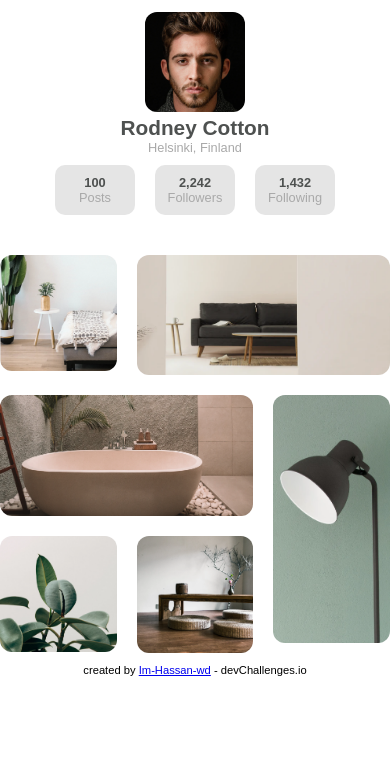
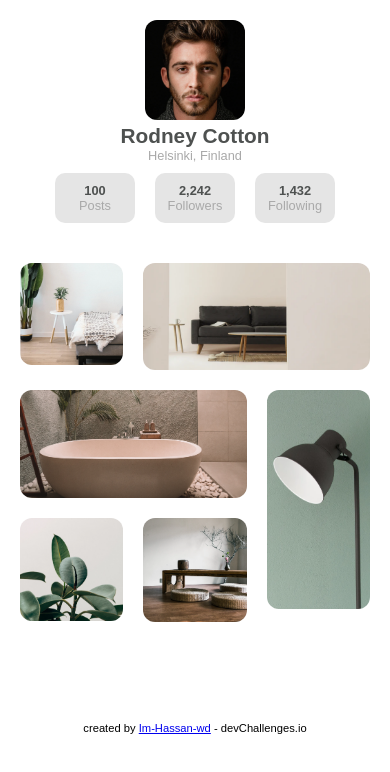
Before and after one commit to Im-Hassan-wd/My-gallery, a plain HTML site: page index.html in a window 390 px wide. Drawn offline with Linux system fonts and the light colour scheme.

Commit message:
responsiveness

```diff
--- a/styles.css
+++ b/styles.css
@@ -29,7 +29,7 @@ li h3 {
 
 .gallery {
   max-width: 800px;
-  margin: 3% auto;
+  margin: 5% auto;
   text-align: center;
 }
 
@@ -37,6 +37,7 @@ li h3 {
   display: flex;
   align-items: center;
   flex-direction: column;
+  padding: 0 20px;
 }
 
 .profile-picture {
@@ -92,6 +93,7 @@ li h3 {
 }
 
 footer {
+  margin-top: 100px;
   text-align: center;
   font-size: 0.7rem;
 }
```
